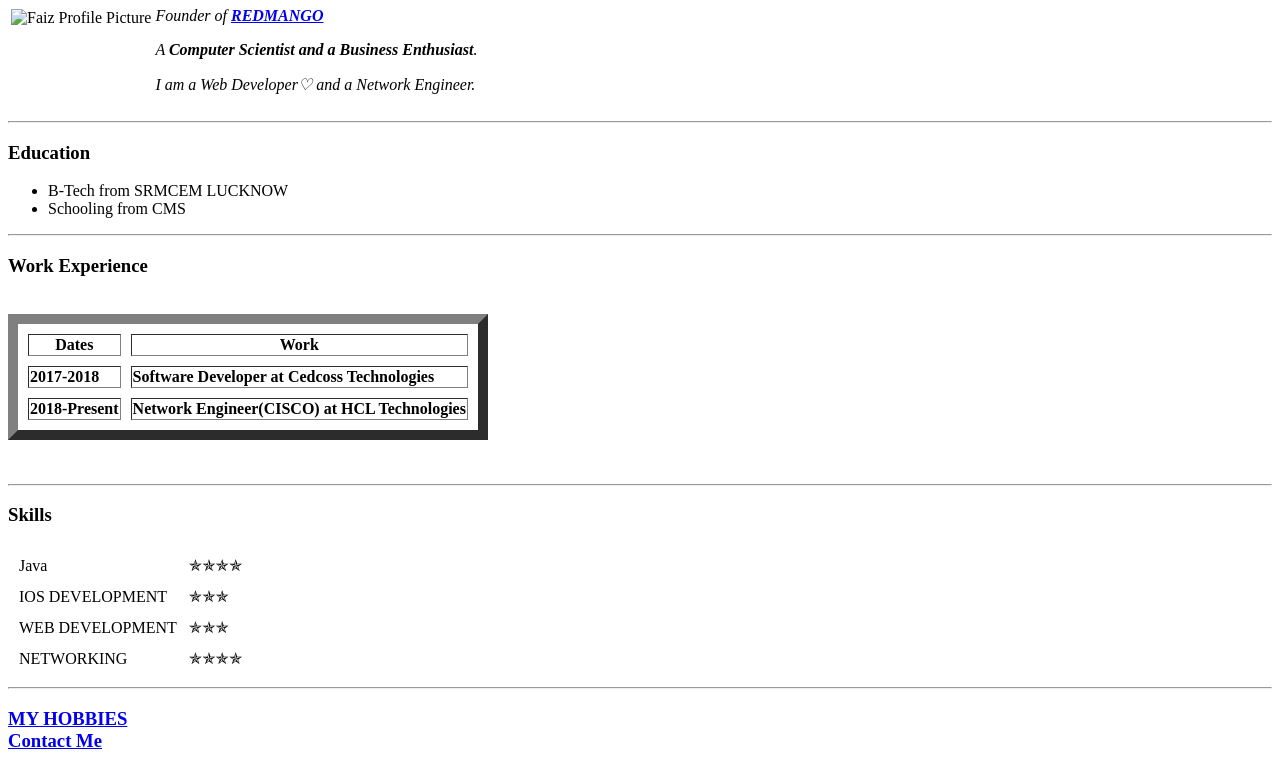
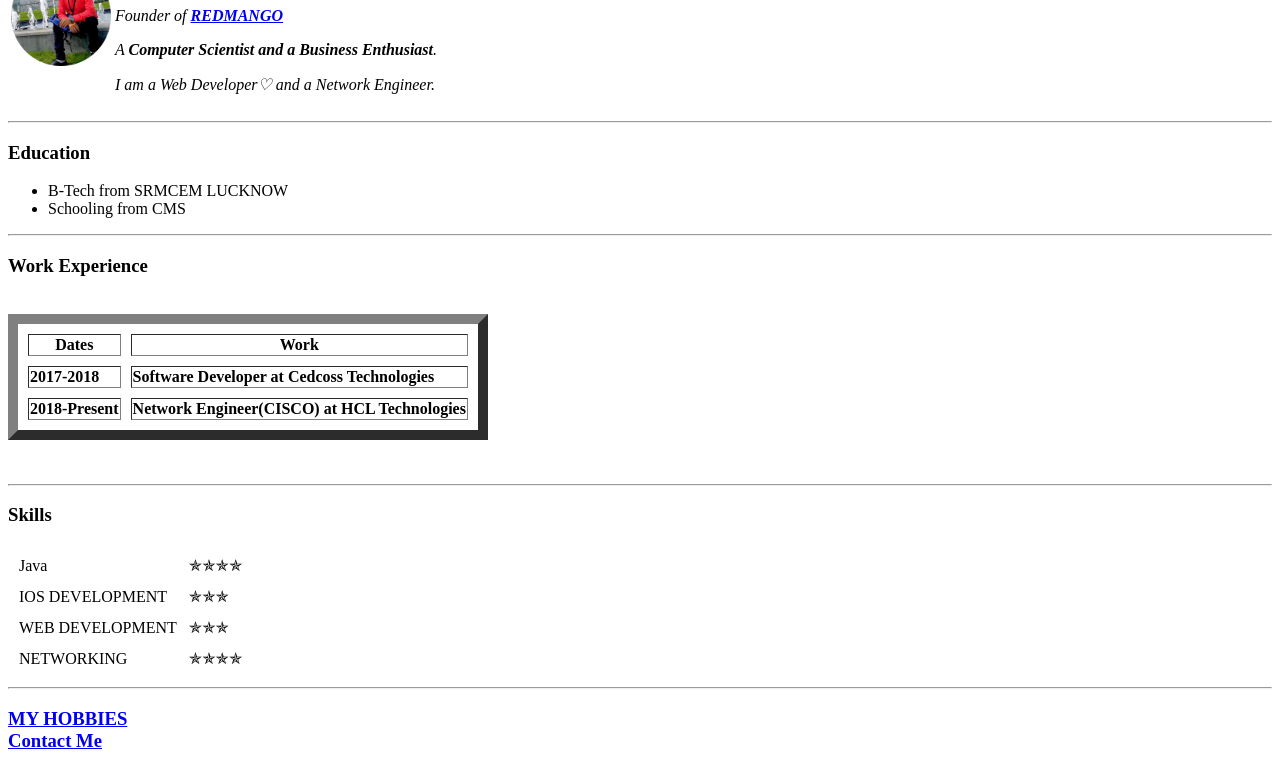
Before and after one commit to Stark786/C.V, a plain HTML site: page index.html in a window 1280 px wide. Shown: the part 84-855 px from the top of the page. Drawn offline with Linux system fonts and the light colour scheme.

Commit message:
Added a new index file

```diff
--- a/index.html
+++ b/index.html
@@ -7,7 +7,7 @@
 <body>
 	<table>
 		<tr>
-			<td> <img src="images/Faiz.png" alt="Faiz Profile Picture" height="100px" width="100px"></td>
+			<td> <img src="Faiz.png" alt="Faiz Profile Picture" height="100px" width="100px"></td>
 			<td><h1> Faiz Khan </h1>
 			<p><i>Founder of <b><a href="file:///C:/Users/lenovo/Desktop/All%20IN%20ONE/CODING/Code/RedMango.html"> REDMANGO</a></b></i> </p>
 		    <p><em> A <b>Computer Scientist and a Business Enthusiast</b>.</em></p>
```
Also changed, not shown: images/Faiz.png (added), images/Khan.png (added).
